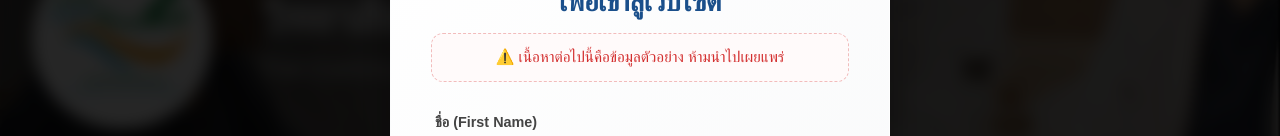
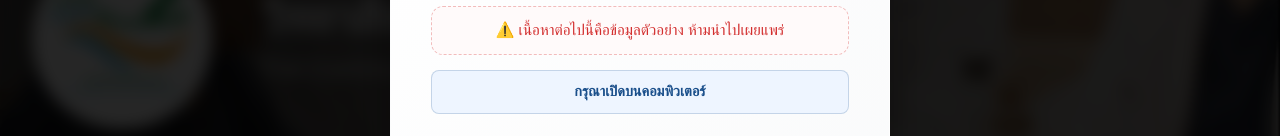
Before and after one commit to fourls444/community-pharmacy-web, a Next.js app: page / in a window 1280 px wide. Shown: the part 236-372 px from the top of the page. Built offline with nearby package versions, Linux system fonts and the light colour scheme; a web font is replaced by a local one.

Commit message:
open on desktop

```diff
--- a/components/ui/RegistrationModal.module.css
+++ b/components/ui/RegistrationModal.module.css
@@ -45,6 +45,23 @@
   padding: 12px;
   border-radius: 12px;
   border: 1px dashed rgba(211, 47, 47, 0.3);
+}
+
+.desktopWarning {
+  display: block;
+  font-size: 0.9rem;
+  font-weight: 600;
+  color: #1a4f8b;
+  margin-top: -15px;
+  margin-bottom: 25px;
+  padding: 10px 16px;
+  background: #eef5ff;
+  border-radius: 8px;
+  border: 1px solid rgba(26, 79, 139, 0.2);
+  display: flex;
+  align-items: center;
+  justify-content: center;
+  gap: 8px;
 }
 
 .form {
--- a/components/ui/RegistrationModal.tsx
+++ b/components/ui/RegistrationModal.tsx
@@ -49,6 +49,9 @@ const RegistrationModal = () => {
         <h2 className={styles.title}>กรุณากรอก ชื่อ-นามสกุล<br />เพื่อเข้าสู่เว็บไซต์</h2>
         <p className={styles.subtitle}>
           ⚠️ เนื้อหาต่อไปนี้คือข้อมูลตัวอย่าง ห้ามนำไปเผยแพร่
+        </p>
+        <p className={styles.desktopWarning}>
+          กรุณาเปิดบนคอมพิวเตอร์
         </p>
 
         <form className={styles.form} onSubmit={handleSubmit} noValidate>
```
